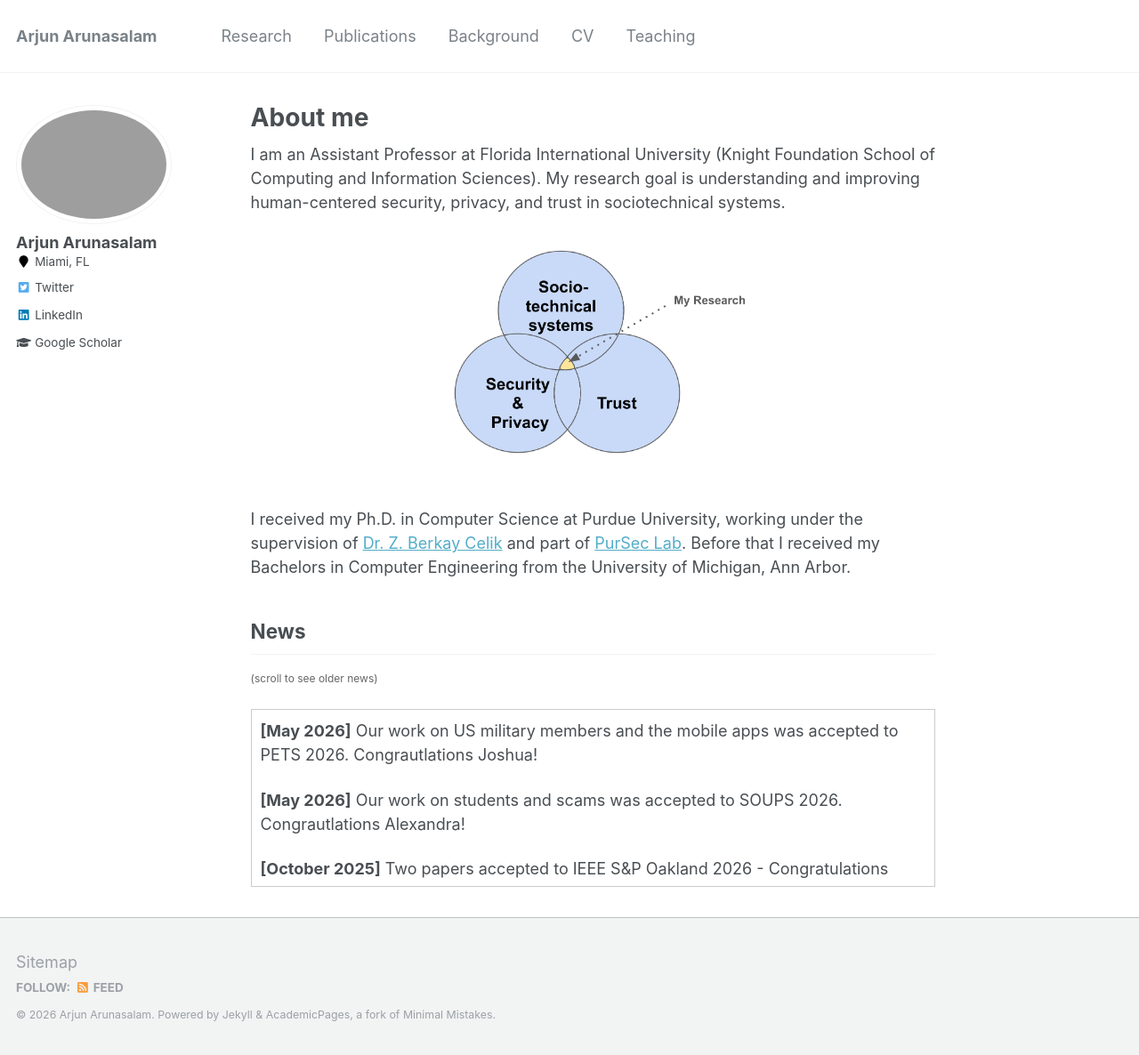
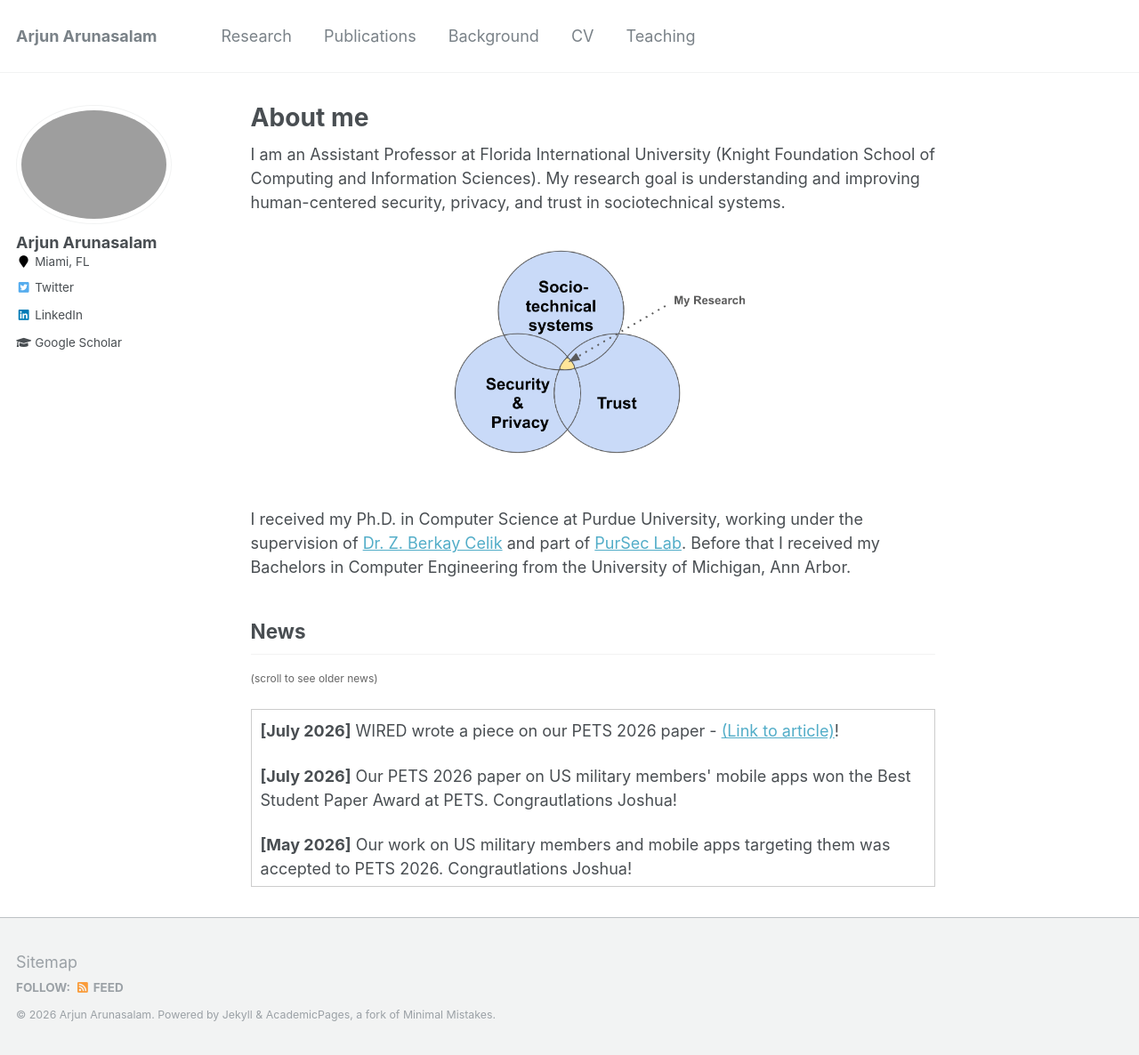
Before and after one commit to arjunarunasalam/arjunarunasalam.github.io, a Jekyll site: the page built from _pages/about.md, in a window 1280 px wide and 1186 px high. Shown: the whole window at 89% size. Built offline with Jekyll 4.4.1, drawn with Linux system fonts in a browser that asks for light colours.

Commit message:
adding pets news

```diff
--- a/_pages/about.md
+++ b/_pages/about.md
@@ -52,7 +52,9 @@ News
 
 
 <div style="max-height: 200px; overflow-y: auto; border: 1px solid #ccc; padding: 10px;">
-     <p><strong>[May 2026]</strong> Our work on US military members and the mobile apps was accepted to PETS 2026. Congrautlations Joshua! </p>
+     <p><strong>[July 2026]</strong> WIRED wrote a piece on our PETS 2026 paper  -  <a href="https://www.wired.com/story/apps-marketed-to-us-troops-are-shipping-chinese-and-russian-code/" target="_blank">(Link to article)</a>! </p>
+   <p><strong>[July 2026]</strong> Our PETS 2026 paper on US military members' mobile apps won the Best Student Paper Award at PETS. Congrautlations Joshua! </p>
+     <p><strong>[May 2026]</strong> Our work on US military members and mobile apps targeting them was accepted to PETS 2026. Congrautlations Joshua! </p>
    <p><strong>[May 2026]</strong> Our work on students and scams was accepted to SOUPS 2026. Congrautlations Alexandra!  </p>
    <p><strong>[October 2025]</strong> Two papers accepted to IEEE S&P Oakland 2026 - Congratulations Katie, Brandon and Devin! </p>
   <p><strong>[October 2025]</strong> Two papers accepted to IEEE S&P Oakland 2026 - Congratulations Katie, Brandon and Devin! </p>
```
